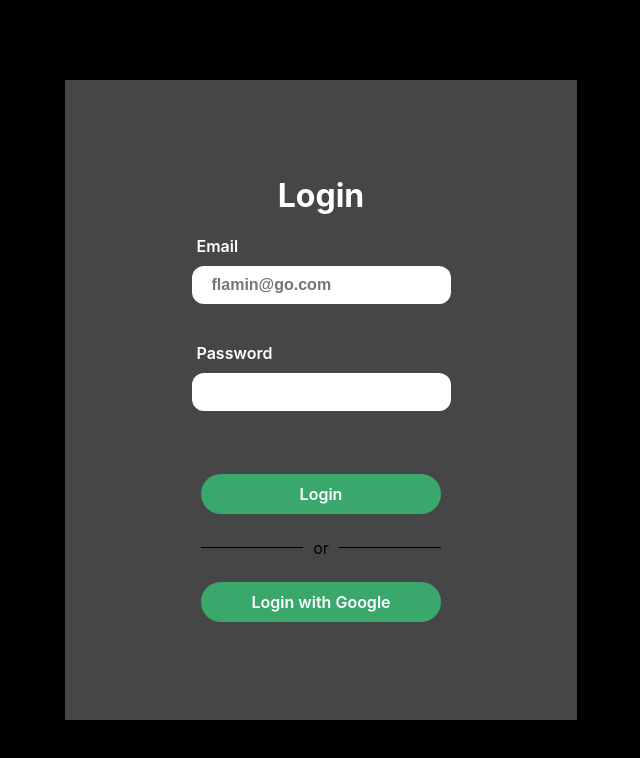
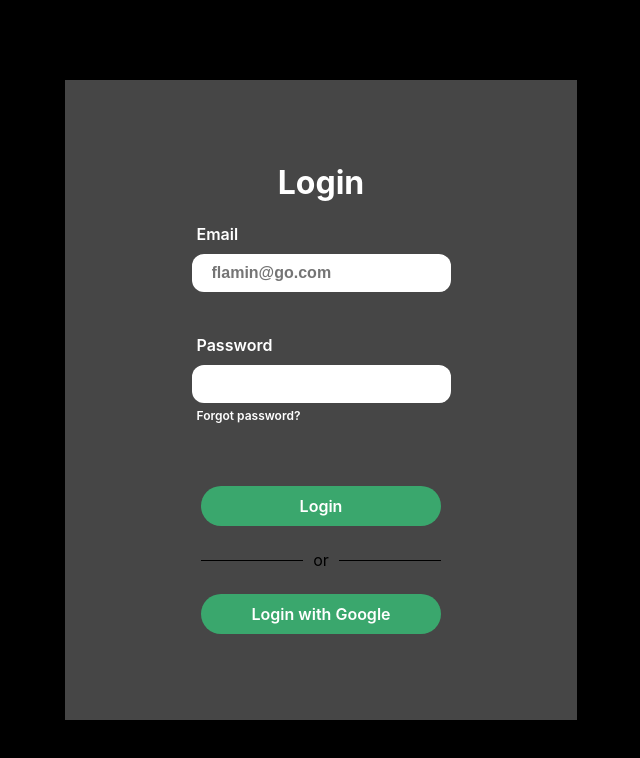
Before and after one commit to Erzenkell/g1-design-system, a React (Create React App) app: page / in a window 1280 px wide. Shown: the top 758 px of the page, without its empty margins (319-959 px from the left). Built offline with nearby package versions, Linux system fonts and the light colour scheme.

Commit message:
Added subtext on input

```diff
--- a/src/components/Input/TextInput.css
+++ b/src/components/Input/TextInput.css
@@ -23,3 +23,10 @@
     margin-bottom: 10px;
     margin-left: 5px;
 }
+
+.text_input_subtext {
+    font-size: 12px;
+    font-weight: 600;
+    margin-top: 5px;
+    margin-left: 5px;
+}
--- a/src/components/Input/TextInput.js
+++ b/src/components/Input/TextInput.js
@@ -1,11 +1,12 @@
 import React from "react";
 import "./TextInput.css";
 
-const TextInput = ({label, placeholder, type}) => {
+const TextInput = ({label, placeholder, type, subtext}) => {
     return (
         <div className="text_input_container">
             <label className="text_input_label">{label}</label>
             <input type={type} className="text_input" placeholder={placeholder}/>
+            <div className="text_input_subtext">{subtext}</div>
         </div>
     )
 }
--- a/src/pages/Login/Login.js
+++ b/src/pages/Login/Login.js
@@ -25,6 +25,7 @@ const Login = () => {
                             <TextInput
                                 label="Password"
                                 type="password"
+                                subtext="Forgot password?"
                         />
                         </div>
                         <div className="login_container_form_button">
```
